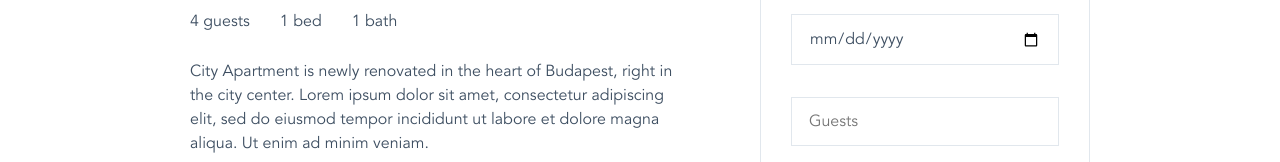
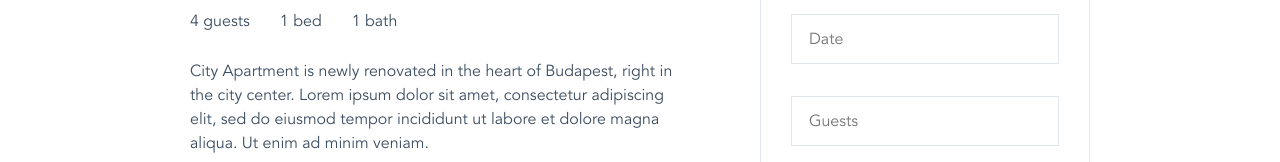
Before and after one commit to SeiAlek/airbnb, a website: page src/index.html in a window 1280 px wide. Shown: the part 638-800 px from the top of the page. Drawn offline with nearby package versions, Linux system fonts and the light colour scheme; files that its build step writes are made by us from their sources.

Commit message:
Fixed code review comments

```diff
--- a/src/index.html
+++ b/src/index.html
@@ -56,7 +56,10 @@
             </div>
           <div class="apartment__description">
             <p>
-              City Apartment is newly renovated in the heart of Budapest, right in the city center. Lorem ipsum dolor sit amet, consectetur adipiscing elit, sed do eiusmod tempor incididunt ut labore et dolore magna aliqua. Ut enim ad minim veniam.
+              City Apartment is newly renovated in the heart of Budapest,
+              right in the city center. Lorem ipsum dolor sit amet, consectetur
+              adipiscing elit, sed do eiusmod tempor incididunt ut labore et
+              dolore magna aliqua. Ut enim ad minim veniam.
             </p>
             <a href="#" class="apartment__link-bold">
               Contact host
@@ -90,7 +93,9 @@
                 September 2016
               </div>
               <p class="review__text">
-                Lorem ipsum dolor sit amet, consectetur adipiscing elit, sed do eiusmod tempor incididunt ut labore et dolore magna aliqua. Ut enim ad minim veniam.
+                Lorem ipsum dolor sit amet, consectetur adipiscing elit, sed do
+                eiusmod tempor incididunt ut labore et dolore magna aliqua. Ut
+                enim ad minim veniam.
               </p>
             </li>
             <li class="review__item">
@@ -102,7 +107,9 @@
                 September 2016
               </div>
               <p class="review__text">
-                Lorem ipsum dolor sit amet, consectetur adipiscing elit, sed do eiusmod tempor incididunt ut labore et dolore magna aliqua. Ut enim ad minim veniam.
+                Lorem ipsum dolor sit amet, consectetur adipiscing elit, sed do
+                eiusmod tempor incididunt ut labore et dolore magna aliqua. Ut
+                enim ad minim veniam.
               </p>
             </li>
           </ul>
@@ -115,7 +122,8 @@
             Budapest, Hungary
           </address>
           <p class="apartment__place-description">
-            Lorem ipsum dolor sit amet, consectetur adipiscing elit, sed do eiusmod tempor incididunt ut labore et magna aliqua.
+            Lorem ipsum dolor sit amet, consectetur adipiscing elit, sed do
+            eiusmod tempor incididunt ut labore et magna aliqua.
           </p>
           <a href="#" class="apartment__button button">
             Contact Host
@@ -128,8 +136,24 @@
         <div class="form__price">
           25$ per night
         </div>
-        <input class="form__input" type="date" name="date" id="booking-form-date" placeholder="Date">
-        <input class="form__input" type="number" name="guests" id="booking-form-guests" placeholder="Guests">
+        <input
+          class="form__input"
+          name="date"
+          id="booking-form-date"
+          autocomplete="off"
+          placeholder="Date"
+          onfocus="(type='date')"
+          onblur="(type='text')"
+        >
+        <input
+          class="form__input"
+          name="guests"
+          id="booking-form-guests"
+          autocomplete="off"
+          placeholder="Guests"
+          onfocus="(type='number')"
+          onblur="(type='text')"
+        >
         <button class="form__button button" type="submit">Book</button>
       </form>
     </aside>
--- a/src/styles/footer.scss
+++ b/src/styles/footer.scss
@@ -10,7 +10,7 @@
   padding: 44px 0;
   box-shadow: 0 -1px 0 $borderColor;
 
-  @media (max-width: 1060px) {
+  @media (max-width: 1080px) {
     grid-template-columns: 1fr 1fr 1fr;
   }
 
--- a/src/styles/form.scss
+++ b/src/styles/form.scss
@@ -14,11 +14,18 @@
 
   &__input {
     @include fontStyleDefault;
+    position: relative;
+    height: 50px;
     width: 100%;
     margin-bottom: 32px;
     padding: 14px 17px;
     box-sizing: border-box;
     border: 1px solid $borderColor;
+
+    &::-webkit-inner-spin-button {
+      display: none;
+    }
+
   }
 
   &__button {
--- a/src/styles/page.scss
+++ b/src/styles/page.scss
@@ -6,7 +6,7 @@
   grid-template-columns: auto 490px 330px auto;
   column-gap: 80px;
 
-  @media (max-width: 1060px) {
+  @media (max-width: 1080px) {
     grid-template-columns: auto 4fr 3fr auto;
     column-gap: 40px;
   }
```
Also changed, not shown: 2 other files.
